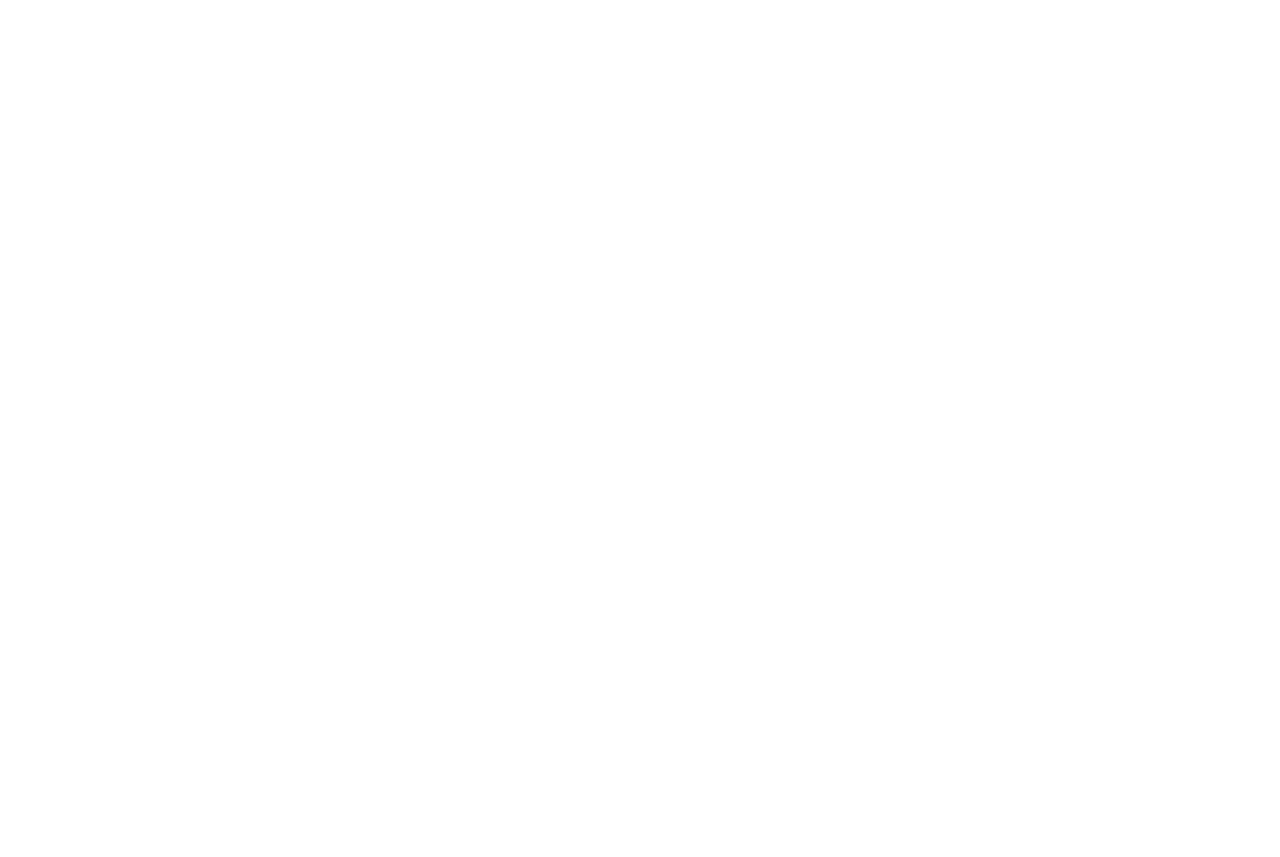
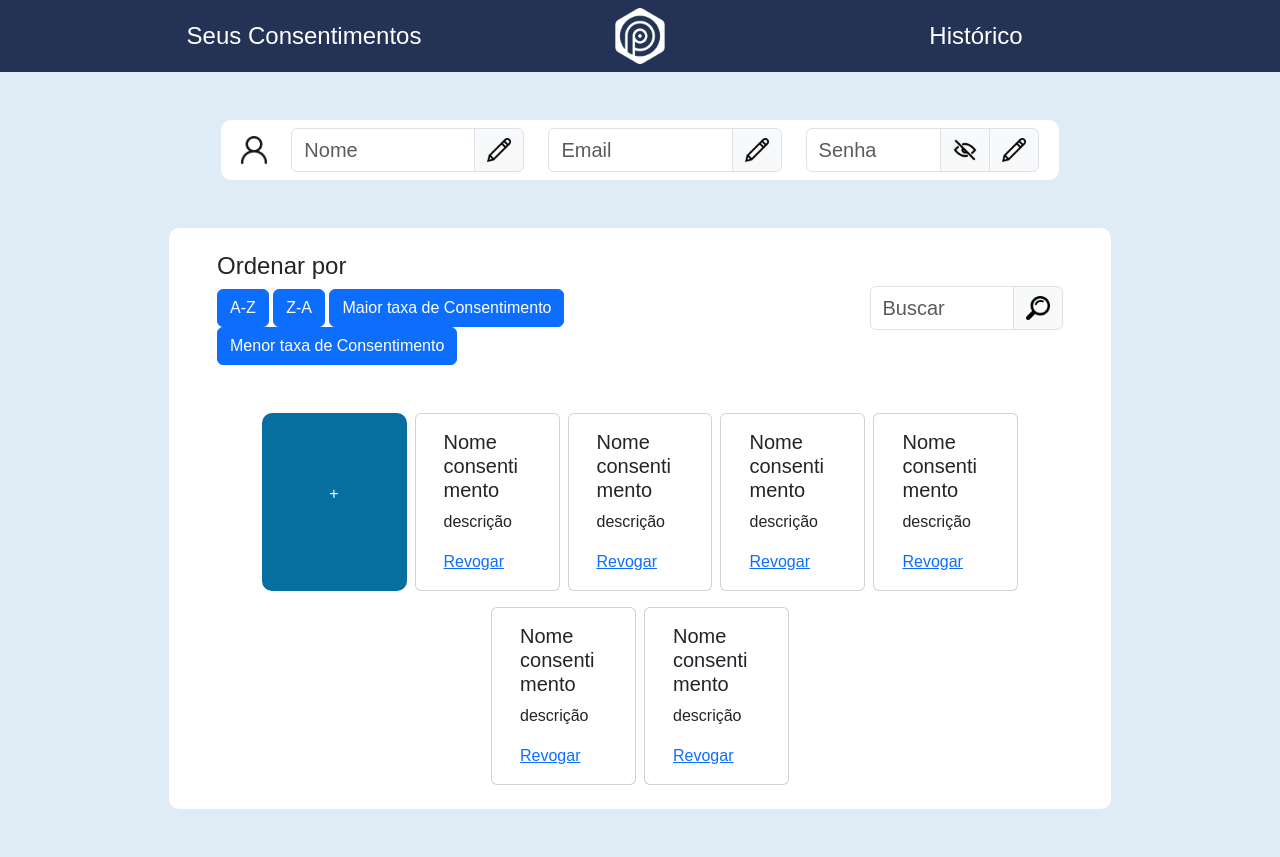
Before and after one commit to UInfinitu/Registro-de-Consentimento-Simplificado, a PHP site: page /cliente.html in a window 1280 px wide. Before the commit the page is empty. Before the commit the page ends 800 px from the top, so only its background shows below. Run offline with PHP 8.4, Linux system fonts and the light colour scheme.

Commit message:
Atualização #3
Adicionada a visualização de senha no login, ajustada a mensagem de erro caso login falhe, criada página de área do cliente com estrutura básica montada. Criado arquivo CSS separada para configurações padrão.

```diff
--- /dev/null
+++ b/styles/cliente.css
@@ -0,0 +1,52 @@
+#iconeLogo {
+    filter: brightness(100);
+    width: 5em;
+}
+
+.opcoes {
+    position: relative;
+    display: inline-block;
+    color: #FFFFFF;
+    text-decoration: none;
+}
+
+.opcoes::after {
+    content: '';
+    position: absolute;
+    right: 0;
+    left: 0;
+    bottom: 0;
+    width: 20%;
+    margin: 0 auto; /* Centraliza */
+    height: 2px;
+    background-color: #FFFFFF;
+    transform: scaleX(0);
+    transition: transform 0.2s ease;
+}
+
+.opcoes:hover::after {
+    transform: scaleX(1);
+}
+
+#iconeUsuario {
+    width: 4em;
+}
+
+#edicaoUsuario, #meusConsentimentos {
+    background-color: #FFFFFF;
+    border-radius: 10px;
+}
+
+#imgEditarUsuario {
+    width: 1.5em;
+}
+
+#imgBusca {
+    width: 1.5em;
+}
+
+#adicionarConsentimento {
+    background-color: #076EA0;
+    color: #FFFFFF;
+    border-radius: 10px;
+}
--- /dev/null
+++ b/styles/padrao.css
@@ -0,0 +1,18 @@
+body {
+    background-color: #DFECF5;
+    font-family: Arial, Helvetica, sans-serif;
+}
+
+header {
+    background-color: #233255;
+}
+
+footer {
+    background-color: #233255;
+    color: #FFFFFF;
+}
+
+#imgVisualizarSenha {
+    width: 1.5em;
+    object-fit: contain;
+}
--- a/view/cliente.html
+++ b/view/cliente.html
@@ -0,0 +1,142 @@
+<!DOCTYPE html>
+<html lang="pt-br">
+
+<head>
+    <meta charset="UTF-8">
+    <title>Área do Cliente</title>
+    <link rel="shortcut icon" href="../assets/icone-logo.webp" type="image/x-icon">
+    <link href="https://cdn.jsdelivr.net/npm/bootstrap@5.3.5/dist/css/bootstrap.min.css" rel="stylesheet"
+        integrity="sha384-SgOJa3DmI69IUzQ2PVdRZhwQ+dy64/BUtbMJw1MZ8t5HZApcHrRKUc4W0kG879m7" crossorigin="anonymous">
+    <link rel="stylesheet" href="../styles/padrao.css">
+    <link rel="stylesheet" href="../styles/cliente.css">
+</head>
+
+<body>
+    <header class="container-fluid mb-5">
+        <div class="row justify-content-evenly align-items-center p-2">
+            <a href="#" class="opcoes col-3 text-center fs-4">Seus Consentimentos</a>
+            <img id="iconeLogo" class="col-3" src="../assets/icone-logo.webp" alt="Icone da logo da DPOnet">
+            <a href="#" class="opcoes col-3 text-center fs-4">Histórico</a>
+        </div>
+    </header>
+
+    <main class="container-fluid">
+        <!-- Parte de Edição de Cliente -->
+        <div id="edicaoUsuario" class="row col-8 mx-auto justify-content-evenly align-items-center mb-5 p-2 d-flex">
+
+            <img id="iconeUsuario" class="col-auto" src="../assets/user.png" alt="Icone de usuário"
+                style="max-width: 50px;">
+
+            <div class="input-group col">
+                <input type="text" class="form-control fs-5" name="nome" id="inputNomeAlteracao" placeholder="Nome"
+                    required>
+                <a href="#" class="editarUsuario input-group-text">
+                    <img id="imgEditarUsuario" src="../assets/editar.png" alt="Simbolo para edição de usuário">
+                </a>
+            </div>
+
+            <div class="input-group col">
+                <input type="email" class="form-control fs-5" name="email" id="inputEmailAlteracao" placeholder="Email"
+                    required>
+                <a href="#" class="editarUsuario input-group-text">
+                    <img id="imgEditarUsuario" src="../assets/editar.png" alt="Simbolo para edição de usuário">
+                </a>
+            </div>
+
+            <div class="input-group col">
+                <input type="password" class="form-control fs-5" name="senha" id="inputSenhaAlteracao"
+                    placeholder="Senha" required>
+                <a href="#" class="editarUsuario input-group-text">
+                    <img id="imgVisualizarSenha" src="../assets/senha-oculta.webp"
+                        alt="Simbolo para mostrar que a senha está oculta">
+                </a>
+                <a href="#" class="editarUsuario input-group-text">
+                    <img id="imgEditarUsuario" src="../assets/editar.png" alt="Simbolo para edição de usuário">
+                </a>
+            </div>
+
+        </div>
+
+        <!-- Parte de visualização dos consentimentos do usuário -->
+        <div id="meusConsentimentos" class="row col-9 mx-auto justify-content-center align-items-center mb-5 p-4">
+            <!-- Filtros de ordenação e barra de busca -->
+            <div class="row justify-content-between align-items-center mb-3">
+                <div class="col-7">
+                    <h4>Ordenar por</h4>
+                    <button class="btn btn-primary">A-Z</button>
+                    <button class="btn btn-primary">Z-A</button>
+                    <button class="btn btn-primary">Maior taxa de Consentimento</button>
+                    <button class="btn btn-primary">Menor taxa de Consentimento</button>
+                </div>
+
+                <div class="col-3">
+                    <div class="input-group">
+                        <input type="text" class="form-control fs-5" name="busca" id="inputBusca" placeholder="Buscar" required>
+                        <a href="#" id="busca" class="input-group-text">
+                            <img id="imgBusca" src="../assets/lupa.png" alt="Simbolo de busca">
+                        </a>
+                    </div>
+                </div>
+            </div>
+
+            <div class="row gy-3 justify-content-center">
+                <div id="adicionarConsentimento" class="col-2 d-flex justify-content-center align-items-center mx-1">
+                    <p>+</p>
+                </div>
+
+                <div class="card col-2 mx-1">
+                    <div class="card-body">
+                        <h5 class="card-title">Nome consentimento</h5>
+                        <p class="card-text">descrição</p>
+                        <a href="#">Revogar</a>
+                    </div>
+                </div>
+                <div class="card col-2 mx-1">
+                    <div class="card-body">
+                        <h5 class="card-title">Nome consentimento</h5>
+                        <p class="card-text">descrição</p>
+                        <a href="#">Revogar</a>
+                    </div>
+                </div>
+                <div class="card col-2 mx-1">
+                    <div class="card-body">
+                        <h5 class="card-title">Nome consentimento</h5>
+                        <p class="card-text">descrição</p>
+                        <a href="#">Revogar</a>
+                    </div>
+                </div>
+                <div class="card col-2 mx-1">
+                    <div class="card-body">
+                        <h5 class="card-title">Nome consentimento</h5>
+                        <p class="card-text">descrição</p>
+                        <a href="#">Revogar</a>
+                    </div>
+                </div>
+                <div class="card col-2 mx-1">
+                    <div class="card-body">
+                        <h5 class="card-title">Nome consentimento</h5>
+                        <p class="card-text">descrição</p>
+                        <a href="#">Revogar</a>
+                    </div>
+                </div>
+                <div class="card col-2 mx-1">
+                    <div class="card-body">
+                        <h5 class="card-title">Nome consentimento</h5>
+                        <p class="card-text">descrição</p>
+                        <a href="#">Revogar</a>
+                    </div>
+                </div>
+            </div>
+        </div>
+
+    </main>
+
+    <script src="https://code.jquery.com/jquery-3.6.0.min.js"></script>
+    <script src="https://cdn.jsdelivr.net/npm/@popperjs/core@2.9.2/dist/umd/popper.min.js"></script>
+    <script src="https://stackpath.bootstrapcdn.com/bootstrap/4.5.2/js/bootstrap.min.js"></script>
+    <script src="https://cdn.jsdelivr.net/npm/bootstrap@5.3.5/dist/js/bootstrap.bundle.min.js"
+        integrity="sha384-k6d4wzSIapyDyv1kpU366/PK5hCdSbCRGRCMv+eplOQJWyd1fbcAu9OCUj5zNLiq"
+        crossorigin="anonymous"></script>
+</body>
+
+</html>
```
Also changed, not shown: js/home.js (+8 -0 lines), styles/home.css (+13 -14 lines), view/home.php (+24 -12 lines), assets/editar.png (added), assets/lupa.png (added), assets/senha-oculta.webp (added), assets/senha-visivel.webp (added), assets/user.png (added).
